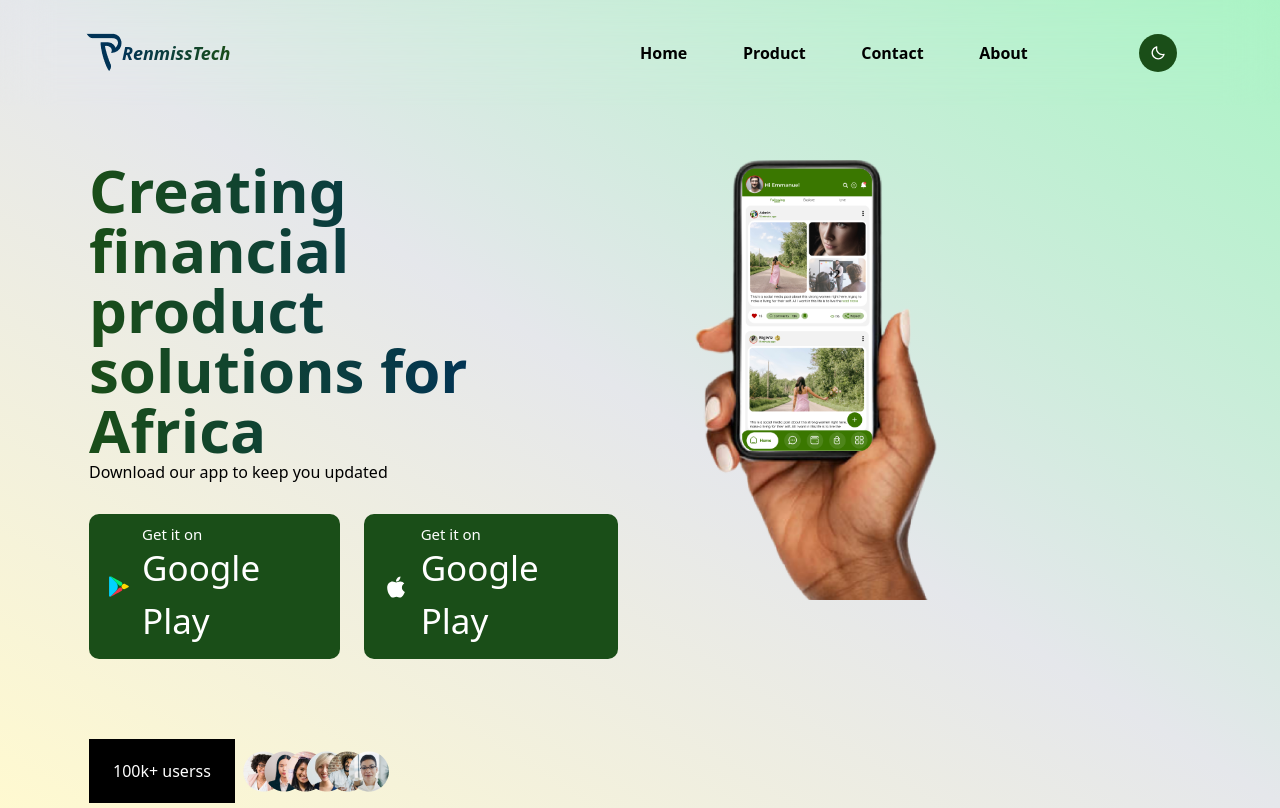
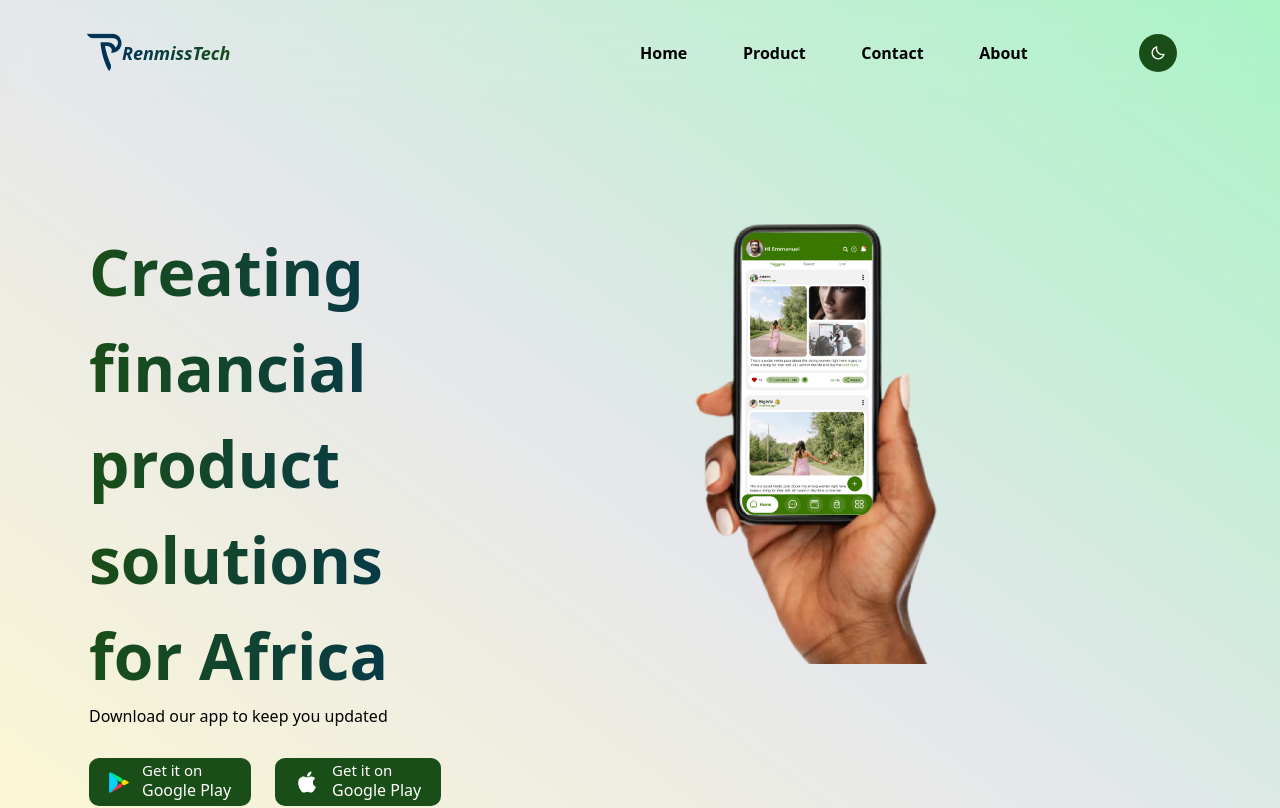
Before and after one commit to toluhikay/renmiss-site, a Next.js app: page / in a window 1280 px wide. Shown: the top 808 px of the page. Built offline with nearby package versions, Linux system fonts and the light colour scheme.

Commit message:
update 1 fixed

```diff
--- a/app/components/FooterUp.tsx
+++ b/app/components/FooterUp.tsx
@@ -12,22 +12,22 @@ const FooterUp = () => {
       <div className="lg:w-[49%] w-full flex items-center flex-col">
         <p className="text-2xl text-center leading-10 xl:w-[50%] w-[90%] mb-10">To get started download the Renmiss mobile app on playstore and appstore</p>
         <div className="flex md:items-start items-center md:justify-start justify-center mb-20">
-          <div className="bg-[#1A4E18] sm:mr-6 mr-2 flex items-center w-fit sm:py-3 py-2 sm:px-5 px-3 rounded-[10px] text-white">
+          <div className="bg-[#1A4E18] sm:mr-6 mr-2 flex items-center w-fit  py-1 sm:px-5 px-2 rounded-[10px] text-white">
             <div>
               <GooglePlay />
             </div>
             <div className="sm:ml-[13px] ml-1">
               <p className="sm:text-[15px] text-xs">Get it on</p>
-              <p className="xl:text-[35px] md:text-[16px] sm:text-[18px] text-[12px]">Google Play</p>
+              <p className="md:text-[16px] sm:text-[18px] text-[12px]">Google Play</p>
             </div>
           </div>
-          <div className="bg-[#1A4E18] flex items-center w-fit sm:py-3 py-2 sm:px-5 px-3 rounded-[10px] text-white">
+          <div className="bg-[#1A4E18] flex items-center w-fit py-1 sm:px-5 px-2 rounded-[10px] text-white">
             <div>
               <FaApple className="text-2xl" />
             </div>
             <div className="sm:ml-[13px] ml-1">
               <p className="sm:text-[15px] text-xs">Get it on</p>
-              <p className="xl:text-[35px] md:text-[16px] sm:text-[18px] text-[12px]">Google Play</p>
+              <p className="md:text-[16px] sm:text-[18px] text-[12px]">Google Play</p>
             </div>
           </div>
         </div>
--- a/app/components/Hero.tsx
+++ b/app/components/Hero.tsx
@@ -9,29 +9,29 @@ import Image from "next/image";
 
 const Hero = () => {
   return (
-    <div className="flex flex-wrap md:justify-between justify-center md:min-h-screen h-auto items-start md:py-[auto] lg:pt-40 pt-32 lg:px-[89px] md:px-[30px] px-[15px] w-full bg-gradient-to-tr from-yellow-200/40 via-gray-200 to-green-300/70">
+    <div className="flex flex-wrap md:justify-between justify-center md:min-h-screen h-auto items-start md:py-[auto] lg:pt-56 pt-32 lg:px-[89px] md:px-[30px] px-[15px] w-full bg-gradient-to-tr from-yellow-200/40 via-gray-200 to-green-300/70">
       <div className="lg:w-[48%] md:w-[50%] w-full md:mb-0 mb-20">
         <div className="flex w-full md:items-start sm:items-center flex-col">
-          <h1 className="xl:text-6xl lg:text-5xl  text-4xl md:text-start text-center bg-clip-text pr-[2px] text-transparent bg-gradient-to-r from-[#1A4E18] to-[#013356] font-bold  xl:w-[75%] lg:w-auto sm:w-4/5">Creating financial product solutions for Africa </h1>
+          <p className="xl:text-[64px] lg:text-[48px]  text-[36px] md:text-start text-center bg-clip-text pr-[2px] text-transparent bg-gradient-to-r from-[#1A4E18] to-[#013356] font-bold leading-2  lg:w-[75%] sm:w-4/5">Creating financial product solutions for Africa </p>
           <p className="pb-[30px] md:text-start text-center">Download our app to keep you updated</p>
         </div>
         <div className="flex md:items-start items-center md:justify-start justify-center mb-20">
-          <div className="bg-[#1A4E18] sm:mr-6 mr-2 flex items-center w-fit sm:py-3 py-1 sm:px-5 px-2 rounded-[10px] text-white">
+          <div className="bg-[#1A4E18] sm:mr-6 mr-2 flex items-center w-fit  py-1 sm:px-5 px-2 rounded-[10px] text-white">
             <div>
               <GooglePlay />
             </div>
             <div className="sm:ml-[13px] ml-1">
               <p className="sm:text-[15px] text-xs">Get it on</p>
-              <p className="xl:text-[35px] md:text-[16px] sm:text-[18px] text-[12px]">Google Play</p>
+              <p className="md:text-[16px] sm:text-[18px] text-[12px]">Google Play</p>
             </div>
           </div>
-          <div className="bg-[#1A4E18] flex items-center w-fit sm:py-3 py-1 sm:px-5 px-2 rounded-[10px] text-white">
+          <div className="bg-[#1A4E18] flex items-center w-fit py-1 sm:px-5 px-2 rounded-[10px] text-white">
             <div>
               <FaApple className="text-2xl" />
             </div>
             <div className="sm:ml-[13px] ml-1">
               <p className="sm:text-[15px] text-xs">Get it on</p>
-              <p className="xl:text-[35px] md:text-[16px] sm:text-[18px] text-[12px]">Google Play</p>
+              <p className="md:text-[16px] sm:text-[18px] text-[12px]">Google Play</p>
             </div>
           </div>
         </div>
```
